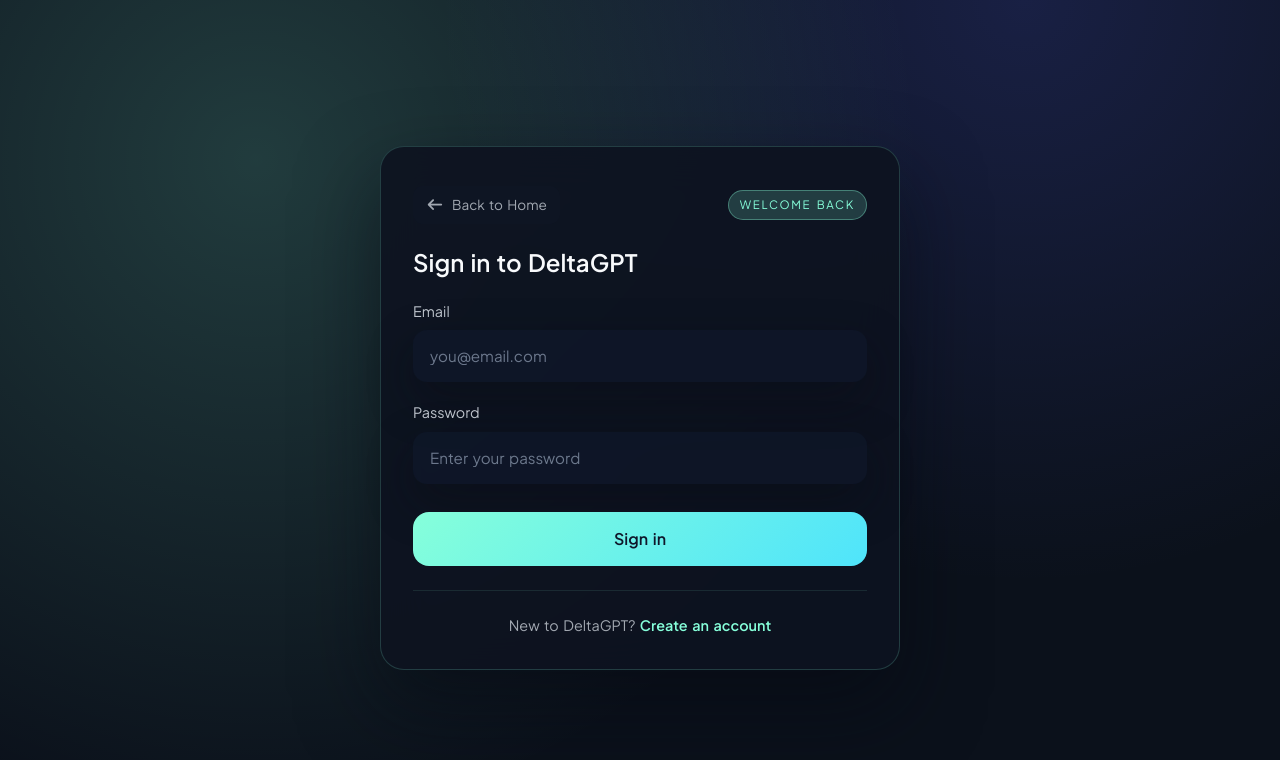
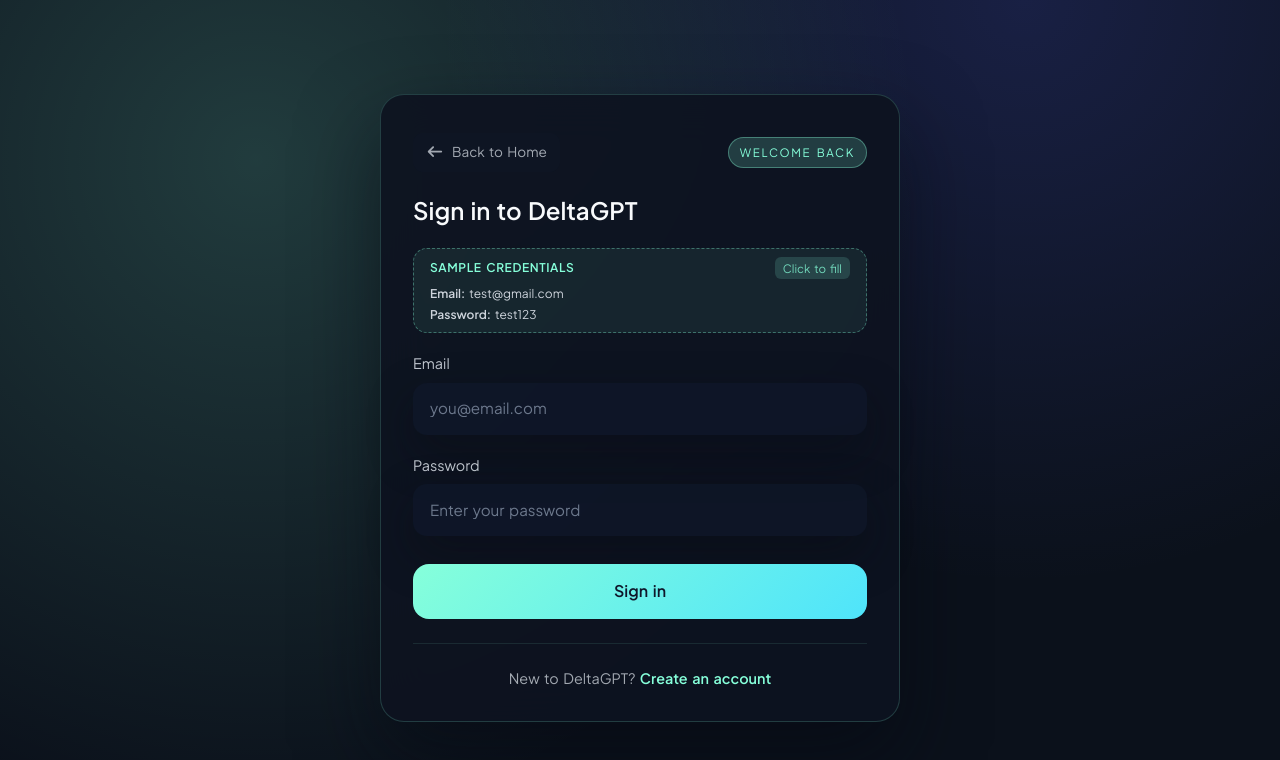
Before and after one commit to Mohd-Ashif0770/DeltaGPT-AI-Chatbot, a React (Vite) app in the folder Frontend/: page /login in a window 1280 px wide. Shown: the top 760 px of the page. Built offline with nearby package versions, Linux system fonts and the light colour scheme; no server answers.

Commit message:
Login sample credentials added

```diff
--- a/Frontend/src/components/Auth.css
+++ b/Frontend/src/components/Auth.css
@@ -95,6 +95,56 @@
   border-color: rgba(110, 231, 183, 0.55);
   background: rgba(16, 185, 129, 0.12);
   color: #bbf7d0;
+}
+
+/* Sample Credentials Box */
+.sampleCredentials {
+  background: rgba(134, 255, 218, 0.08);
+  border: 1px dashed rgba(134, 255, 218, 0.35);
+  border-radius: 14px;
+  padding: 0.5rem 1rem;
+  font-size: 0.85rem;
+  color: rgba(226, 232, 240, 0.9);
+  display: flex;
+  flex-direction: column;
+  gap: 0.1rem;
+  cursor: pointer;
+  transition: all 0.2s ease;
+}
+
+.sampleCredentials:hover {
+  background: rgba(134, 255, 218, 0.14);
+  border-color: rgba(134, 255, 218, 0.6);
+  transform: translateY(-1px);
+}
+
+.sampleCredentialsHeader {
+  display: flex;
+  justify-content: space-between;
+  align-items: center;
+  margin-bottom: 0.2rem;
+}
+
+.sampleCredentialsTitle {
+  font-weight: 600;
+  color: #86ffda;
+  font-size: 0.75rem;
+  letter-spacing: 0.05em;
+  text-transform: uppercase;
+}
+
+.sampleCredentialsAutoFill {
+  font-size: 0.72rem;
+  color: rgba(134, 255, 218, 0.8);
+  background: rgba(134, 255, 218, 0.15);
+  padding: 0.15rem 0.5rem;
+  border-radius: 6px;
+}
+
+.sampleCredentials p {
+  margin: 0;
+  font-size: 0.75rem;
+  color: rgba(226, 232, 240, 0.9);
 }
 
 .authForm {
--- a/Frontend/src/components/Login.jsx
+++ b/Frontend/src/components/Login.jsx
@@ -82,6 +82,19 @@
         )}
 
         <form onSubmit={handleSubmit} className="authForm">
+          <div
+            className="sampleCredentials"
+            onClick={() => setForm({ email: "test@gmail.com", password: "test123" })}
+            title="Click to auto-fill sample credentials"
+          >
+            <div className="sampleCredentialsHeader">
+              <span className="sampleCredentialsTitle">Sample Credentials</span>
+              <span className="sampleCredentialsAutoFill">Click to fill</span>
+            </div>
+            <p><strong>Email:</strong> test@gmail.com</p>
+            <p><strong>Password:</strong> test123</p>
+          </div>
+
           <label className="authField">
             <span>Email</span>
             <input
```
